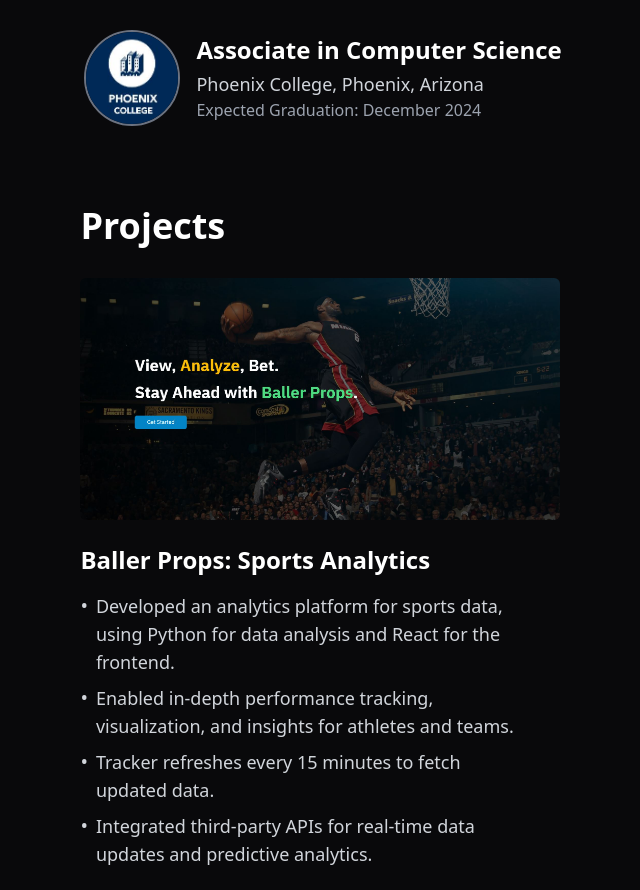
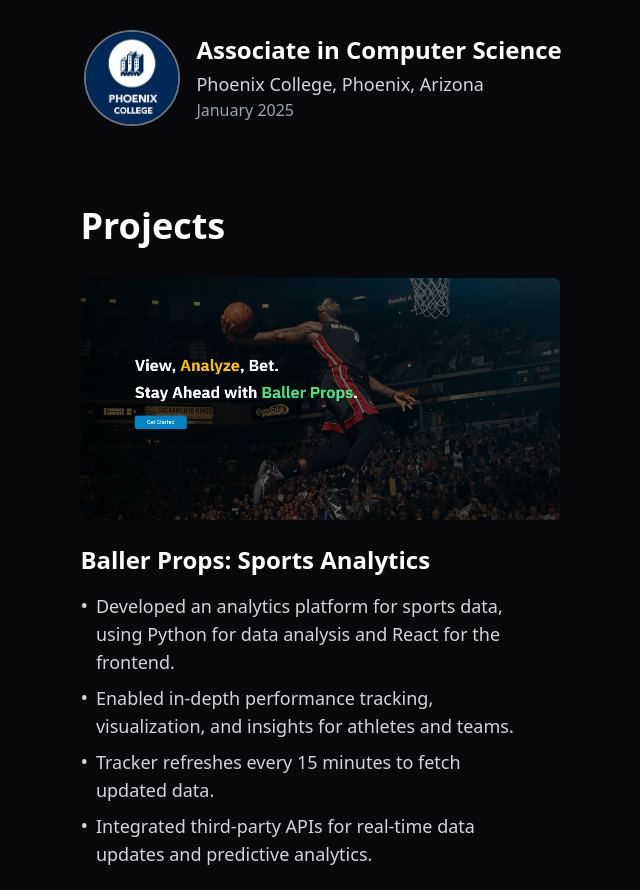
Before and after one commit to wnzel/Portfolio, a React (Vite) app: page / in a window 1280 px wide. Shown: the part 1438-2328 px from the top of the page, without its empty margins (572-1212 px from the left). Built offline with nearby package versions, Linux system fonts and the light colour scheme.

Commit message:
Update PC Grad Date

```diff
--- a/src/components/Education.jsx
+++ b/src/components/Education.jsx
@@ -11,7 +11,7 @@ const Education = () => {
     {
       degree: "Associate in Computer Science",
       institution: "Phoenix College, Phoenix, Arizona",
-      date: "Expected Graduation: December 2024",
+      date: "January 2025",
       image: "pc.png",
     },
   ];
```
